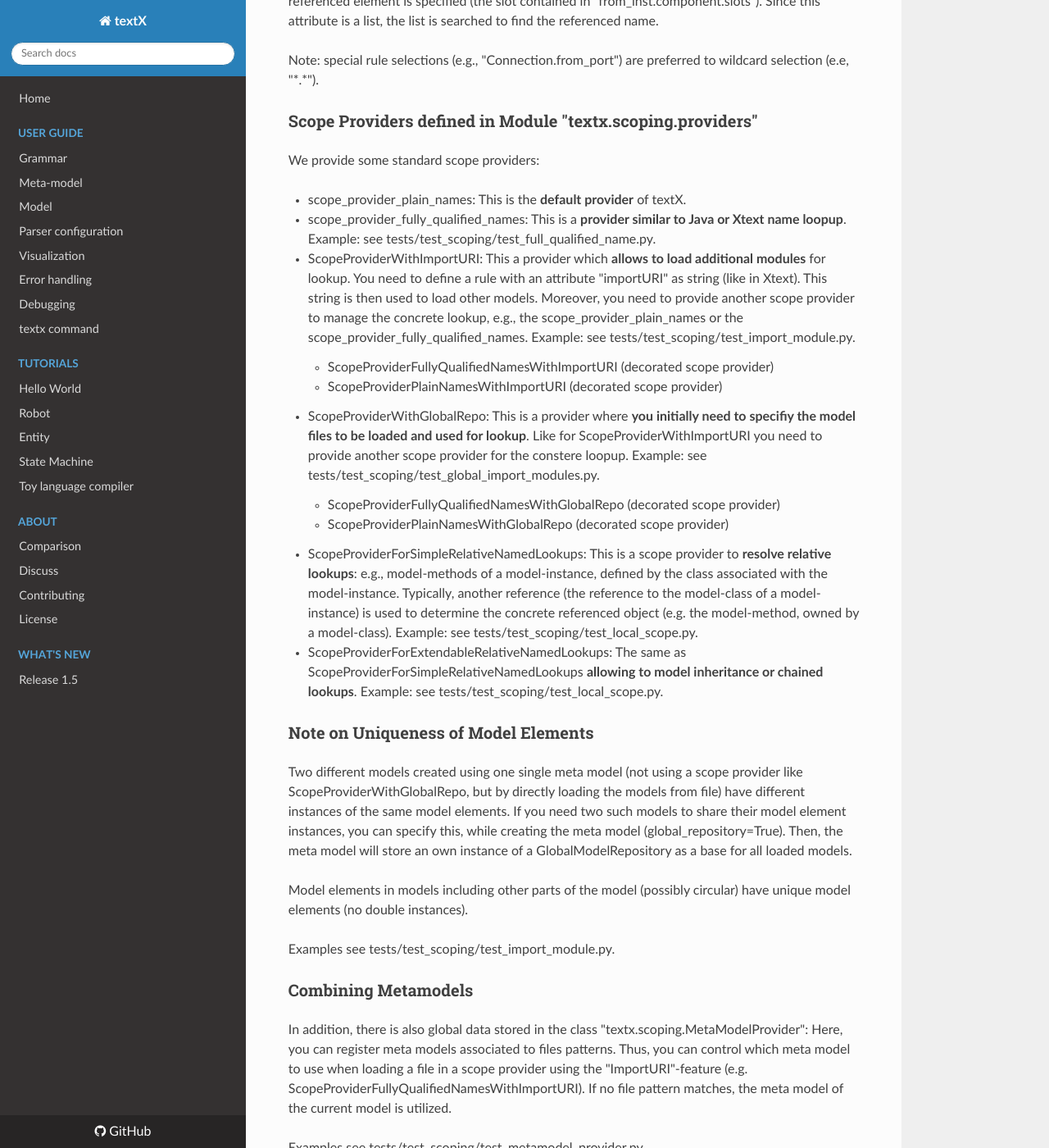
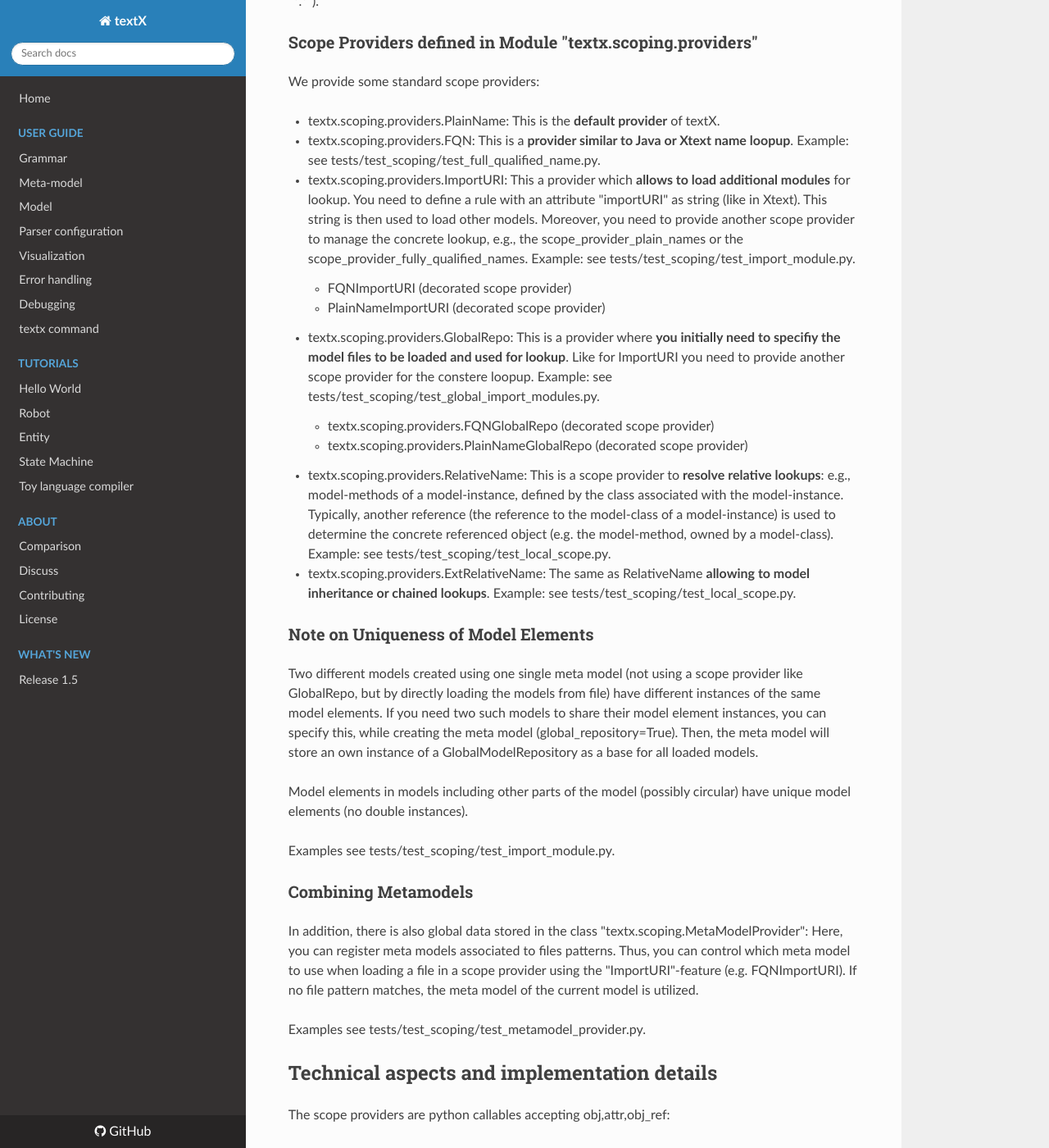
Before and after one commit to textX/textX, an MkDocs documentation site: the page built from docs/scoping.md, in a window 1280 px wide and 1400 px high, scrolled down 1378 px. Shown: the whole window at 82% size. Built offline with MkDocs 1.6.1, drawn with Linux system fonts in a browser that asks for light colours; nearby versions of some CDN libraries; old or Windows-style settings are respelled for this version of MkDocs; some of the changed text lies outside the part shown.

Commit message:
pull-request discussion: refactored scope providers: (1) all class names are now shorter (e.g. FQN instead of scope_provider_fully_qualified_names). All scope providers are classes now (only callable objects are required). With classes it may be easier to include additional interface requirements later.

```diff
--- a/docs/scoping.md
+++ b/docs/scoping.md
@@ -23,10 +23,10 @@
 
 The scope providers are registered to the metamodel and can be bound to specific parts of rules:
 
- * e.g., my_meta_model.register_scope_provider({"\*.\*":scoping.providers.scope_provider_fully_qualified_names})
- * or: my_meta_model.register_scope_provider({"MyAttribute.ref":scoping.providers.scope_provider_fully_qualified_names})
- * or: my_meta_model.register_scope_provider({"\*.ref":scoping.providers.scope_provider_fully_qualified_names})
- * or: my_meta_model.register_scope_provider({"MyAttribute.*":scoping.providers.scope_provider_fully_qualified_names})
+ * e.g., my_meta_model.register_scope_provider({"\*.\*":         scoping.providers.FQN()})
+ * or: my_meta_model.register_scope_provider({"MyAttribute.ref": scoping.providers.FQN()})
+ * or: my_meta_model.register_scope_provider({"\*.ref":          scoping.providers.FQN()})
+ * or: my_meta_model.register_scope_provider({"MyAttribute.*":   scoping.providers.FQN()})
 
 Example (from tests/test_scoping/test_local_scope.py):
 
@@ -48,10 +48,10 @@
 
     # Python snippet
     my_meta_model = metamodel_from_file(abspath(dirname(__file__)) + '/components_model1/Components.tx')
-    my_meta_model.register_scope_provider({
-        "*.*": scoping_providers.scope_provider_fully_qualified_names,
-        "Connection.from_port": scoping_providers.ScopeProviderForSimpleRelativeNamedLookups("from_inst.component.slots"),
-        "Connection.to_port": scoping_providers.ScopeProviderForSimpleRelativeNamedLookups("to_inst.component.slots")
+    my_meta_model.register_scope_providers({
+        "*.*": scoping_providers.FQN(),
+        "Connection.from_port": scoping_providers.RelativeName("from_inst.component.slots"),
+        "Connection.to_port": scoping_providers.RelativeName("to_inst.component.slots"),
     })
 
 
@@ -67,35 +67,35 @@
 
 We provide some standard scope providers:
 
- * scope_provider_plain_names: This is the **default provider** of textX.
- * scope_provider_fully_qualified_names: This is a **provider similar to Java or Xtext name loopup**.
+ * textx.scoping.providers.PlainName: This is the **default provider** of textX.
+ * textx.scoping.providers.FQN: This is a **provider similar to Java or Xtext name loopup**.
    Example: see tests/test_scoping/test_full_qualified_name.py.
- * ScopeProviderWithImportURI: This a provider which **allows to load additional modules** for lookup.
+ * textx.scoping.providers.ImportURI: This a provider which **allows to load additional modules** for lookup.
    You need to define a rule with an attribute "importURI" as string (like in Xtext). This string is then used
    to load other models. Moreover, you need to provide another scope provider to manage the concrete lookup,
    e.g., the scope_provider_plain_names or the scope_provider_fully_qualified_names.
    Example: see tests/test_scoping/test_import_module.py.
-    - ScopeProviderFullyQualifiedNamesWithImportURI (decorated scope provider)
-    - ScopeProviderPlainNamesWithImportURI (decorated scope provider)
- * ScopeProviderWithGlobalRepo: This is a provider where **you initially need to specifiy the model files
-   to be loaded and used for lookup**. Like for ScopeProviderWithImportURI you need to provide another scope
+    - FQNImportURI (decorated scope provider)
+    - PlainNameImportURI (decorated scope provider)
+ * textx.scoping.providers.GlobalRepo: This is a provider where **you initially need to specifiy the model files
+   to be loaded and used for lookup**. Like for ImportURI you need to provide another scope
    provider for the constere loopup.
    Example: see tests/test_scoping/test_global_import_modules.py.
-    - ScopeProviderFullyQualifiedNamesWithGlobalRepo (decorated scope provider)
-    - ScopeProviderPlainNamesWithGlobalRepo (decorated scope provider)
- * ScopeProviderForSimpleRelativeNamedLookups: This is a scope provider to **resolve relative lookups**:
+    - textx.scoping.providers.FQNGlobalRepo (decorated scope provider)
+    - textx.scoping.providers.PlainNameGlobalRepo (decorated scope provider)
+ * textx.scoping.providers.RelativeName: This is a scope provider to **resolve relative lookups**:
    e.g., model-methods of a model-instance, defined by the class associated with the model-instance. Typically,
    another reference (the reference to the model-class of a model-instance) is used to determine the concrete
    referenced object (e.g. the model-method, owned by a model-class).
    Example: see tests/test_scoping/test_local_scope.py.
- * ScopeProviderForExtendableRelativeNamedLookups: The same as ScopeProviderForSimpleRelativeNamedLookups **allowing
+ * textx.scoping.providers.ExtRelativeName: The same as RelativeName **allowing
    to model inheritance or chained lookups**.
    Example: see tests/test_scoping/test_local_scope.py.
 
 
 ### Note on Uniqueness of Model Elements
 
-Two different models created using one single meta model (not using a scope provider like ScopeProviderWithGlobalRepo,
+Two different models created using one single meta model (not using a scope provider like GlobalRepo,
 but by directly loading the models from file) have different instances of the same model elements. If you need two
 such models to share their model element instances, you can specify this, while creating the meta model
 (global_repository=True). Then, the meta model will store an own instance of a GlobalModelRepository as a
@@ -111,7 +111,7 @@
 
 In addition, there is also global data stored in the class "textx.scoping.MetaModelProvider": Here, you can register
 meta models associated to files patterns. Thus, you can control which meta model to use when loading a file in
-a scope provider using the "ImportURI"-feature (e.g. ScopeProviderFullyQualifiedNamesWithImportURI). If no file
+a scope provider using the "ImportURI"-feature (e.g. FQNImportURI). If no file
 pattern matches, the meta model of the current model is utilized.
 
 Examples see tests/test_scoping/test_metamodel_provider.py.
```
Also changed, not shown: 12 other files.
